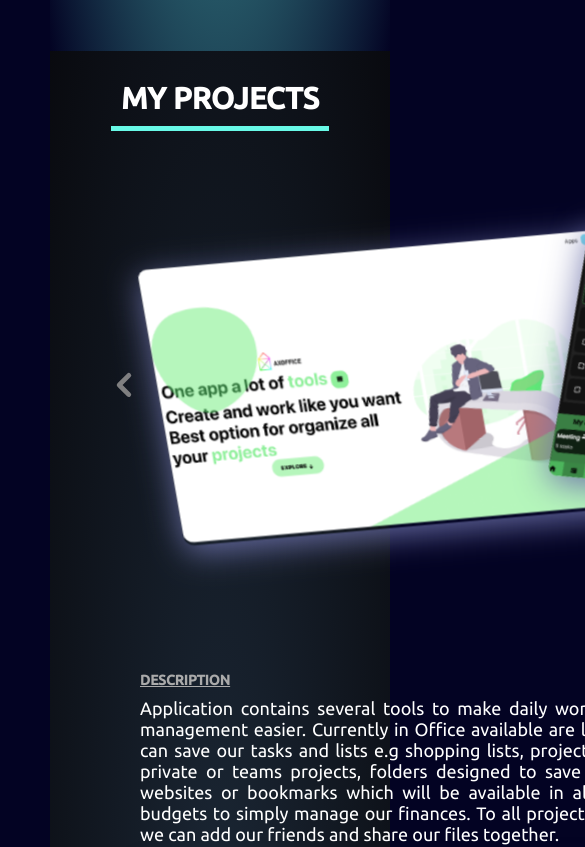
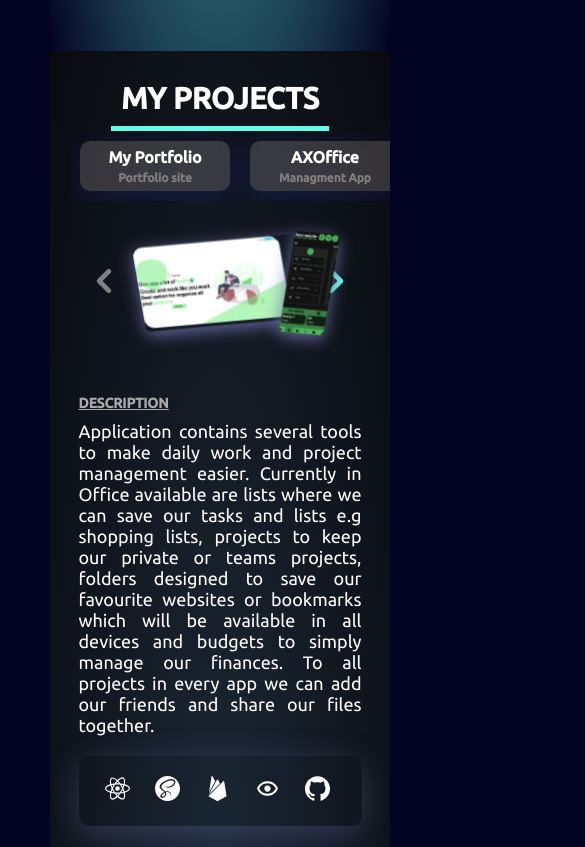
Before and after one commit to ArexSpeed/portfolio, a React (Create React App) app: page / in a window 390 px wide. Shown: the part 3020-3867 px from the top of the page, 585 px wide, since content can reach past the window. Built offline with nearby package versions, Linux system fonts and the light colour scheme.

Commit message:
projects mobile, footer

```diff
--- a/src/components/Contact.jsx
+++ b/src/components/Contact.jsx
@@ -16,6 +16,7 @@ const Contact = () => {
   }
 
   return (
+    <>
     <div className="contact" id="contact">
        <section className="section-title next">
         <h1 className="section-title-text">
@@ -54,8 +55,10 @@ const Contact = () => {
       </section>
 
 
+
+    </div>
     <footer className="contact-footer"> &copy; Arek Cichocki 2021</footer>
-    </div>
+    </>
   )
 }
 
--- a/src/components/Projects.jsx
+++ b/src/components/Projects.jsx
@@ -19,9 +19,9 @@ const Projects = () => {
           {selectedProject.name.toUpperCase()}
         </h1>
       </section>
-      <div className="projects-flex">
-      <section className="projects-nav">
-        <ul>
+      <section className="projects-section">
+      <article className="projects-nav">
+        <ul className="projects-nav-list">
         {projects.map(project => (
           <li
             className="projects-nav-box"
@@ -36,8 +36,8 @@ const Projects = () => {
           </li>
         ))}
         </ul>
-      </section>
-      <section className="projects-info">
+      </article>
+      <article className="projects-info">
             <div className="projects-carousel">
                     <button
                       className="projects-carousel-button"
@@ -232,8 +232,8 @@ const Projects = () => {
 
               </div>
           </div>
+      </article>
       </section>
-      </div>
     </div>
   )
 }
--- a/src/styles/Contact.scss
+++ b/src/styles/Contact.scss
@@ -4,11 +4,6 @@
   min-height: 100vh;
   border-top: 5px groove $primary;
   background: transparent;
-  &-desc{
-    color: $white;
-    margin: 30px auto;
-    text-align: center;
-  }
   &-section {
     @include center-row;
     width: 90%;
@@ -143,8 +138,8 @@
     }
   }
   &-footer{
-    position: absolute;
-    bottom: 0;
+    @include center-row;
+    margin-top: 40px;
     width: 100%;
     height: 40px;
     background: $black;
--- a/src/styles/Projects.scss
+++ b/src/styles/Projects.scss
@@ -18,10 +18,14 @@ $backgrounds: (
   width: 100%;
   min-height: 100vh;
   background: $bg;
-  &-flex {
+  overflow-x: hidden;
+  &-section {
     display: flex;
     flex-direction: row;
     justify-content:flex-start;
+    @media screen and (max-width: 768px) {
+      flex-direction: column;
+    }
   }
   &-nav{
     flex: 1;
@@ -35,6 +39,18 @@ $backgrounds: (
     scrollbar-width: none;
     &::-webkit-scrollbar {
       display: none;
+    }
+    @media screen and (max-width: 768px) {
+      width: 100%;
+      flex-direction: row;
+      overflow-x: scroll;
+    }
+    &-list {
+      display: flex;
+      flex-direction: column;
+      @media screen and (max-width: 768px) {
+        flex-direction: row;
+      }
     }
     &-box {
       display: flex;
@@ -53,9 +69,23 @@ $backgrounds: (
       border-radius: 10px;
       cursor: pointer;
       overflow: hidden;
+      @media screen and (max-width: 768px) {
+        width: 150px;
+        height: 50px;
+      }
     //hover to line box
+    & h3 {
+      font-size: 20px;
+      @media screen and (max-width: 768px) {
+        font-size: 16px;
+      }
+    }
     & h5 {
       color: gray;
+      font-size: 14px;
+      @media screen and (max-width: 768px) {
+        font-size: 12px;
+      }
     }
     &:hover{
       box-shadow: 0 0 10px aqua;
@@ -129,6 +159,10 @@ $backgrounds: (
       padding: 20px;
       text-align: justify;
       margin-left: 50px;
+      @media screen and (max-width: 768px) {
+        width: 95%;
+        margin: auto;
+      }
       & h4 {
         text-transform: uppercase;
         font-size: 14px;
@@ -211,9 +245,16 @@ $backgrounds: (
       margin: 20px 0;
       transition: 1s ease-in-out;
       position: relative;
+      @media screen and (max-width: 768px) {
+        border-radius: 5px;
+        box-shadow: 0 4px 16px 0 rgba(109, 113, 170, 0.9);
+      }
       &-desktop {
         max-width: 500px;
         border-radius: 10px;
+        @media screen and (max-width: 768px) {
+          max-width: 90%;
+        }
       }
       &-mobile {
         position: absolute;
@@ -222,6 +263,14 @@ $backgrounds: (
         transform: skewX(-10deg) rotate(10deg);
         border-radius: 10px;
         box-shadow: 0 8px 32px 0 rgba(109, 113, 170, 0.9);
+        @media screen and (max-width: 768px) {
+          max-height: 150px;
+          border-radius: 5px;
+          box-shadow: 0 4px 16px 0 rgba(109, 113, 170, 0.9);
+        }
+        @media screen and (max-width: 576px){
+          max-height: 100px;
+        }
       }
     }
     &-button {
@@ -231,6 +280,7 @@ $backgrounds: (
       border: none;
       color: $primary;
       cursor: pointer;
+      outline: none;
       &:disabled {
         color: gray !important;
       }
```
